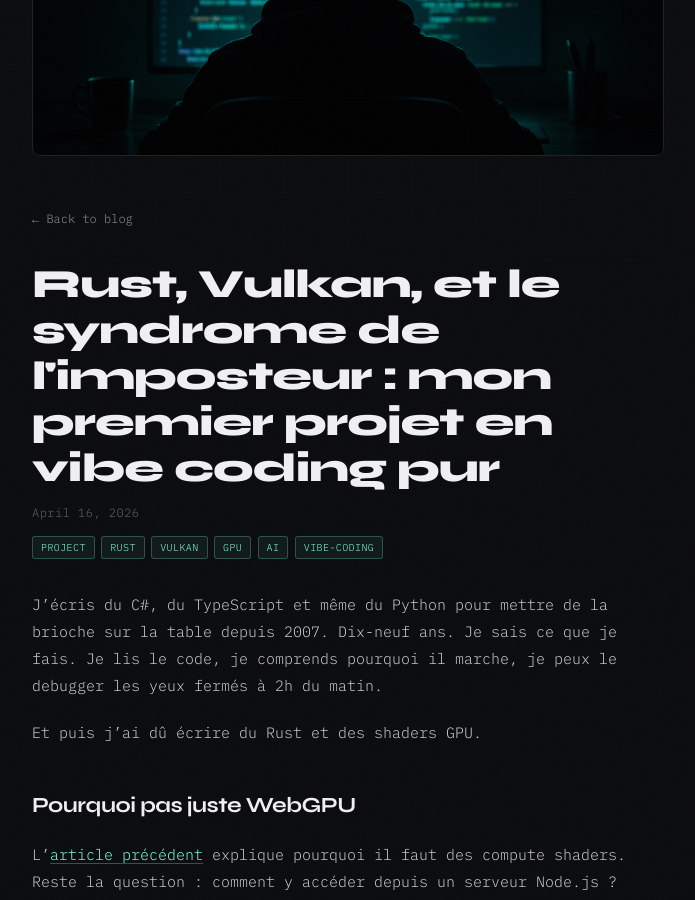
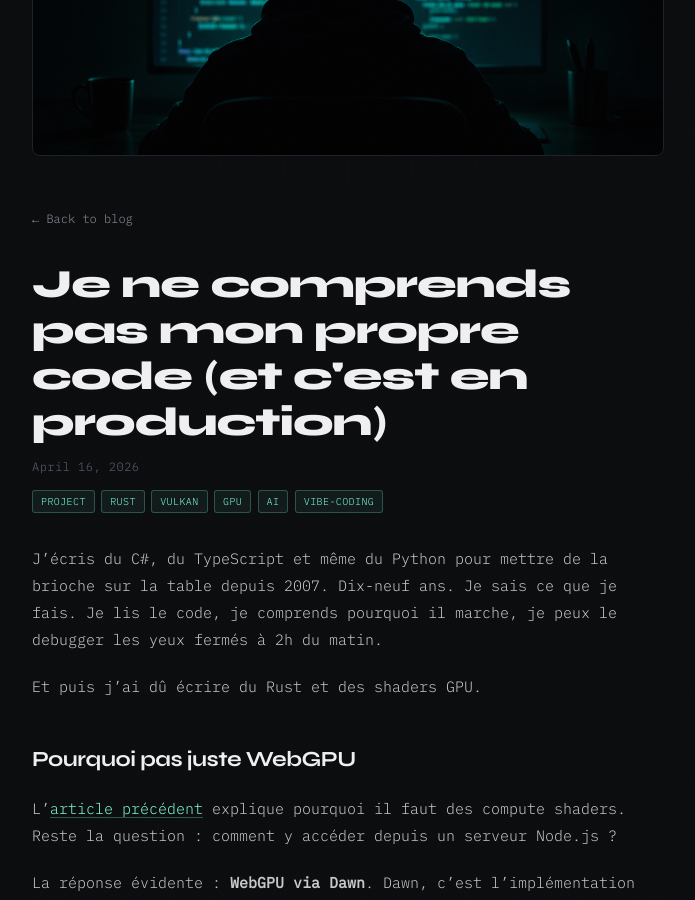
Before and after one commit to salfab/seesharpch, a Jekyll site: the page built from _posts/2026-04-16-vulkan-rust-vibe-coding.md, in a window 1280 px wide and 900 px high, scrolled down 300 px. Shown: the whole window, without its empty margins (292-987 px from the left). Built offline with Jekyll 4.4.1, drawn with Linux system fonts in a browser that asks for light colours.

Commit message:
blog: rename vibe coding article — punchier title

```diff
--- a/_posts/2026-04-16-vulkan-rust-vibe-coding.md
+++ b/_posts/2026-04-16-vulkan-rust-vibe-coding.md
@@ -1,6 +1,6 @@
 ---
 layout: post
-title: "Rust, Vulkan, et le syndrome de l'imposteur : mon premier projet en vibe coding pur"
+title: "Je ne comprends pas mon propre code (et c'est en production)"
 tags: [project, rust, vulkan, gpu, ai, vibe-coding]
 header_image: /assets/img/vibe-coding.png
 unlisted: true
```
Also changed, not shown: _drafts/vulkan-rust-vibe-coding.md (+1 -1 lines).
